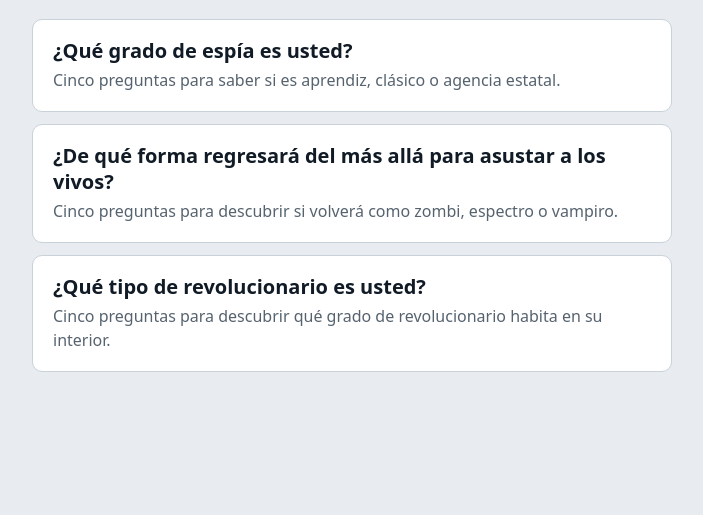
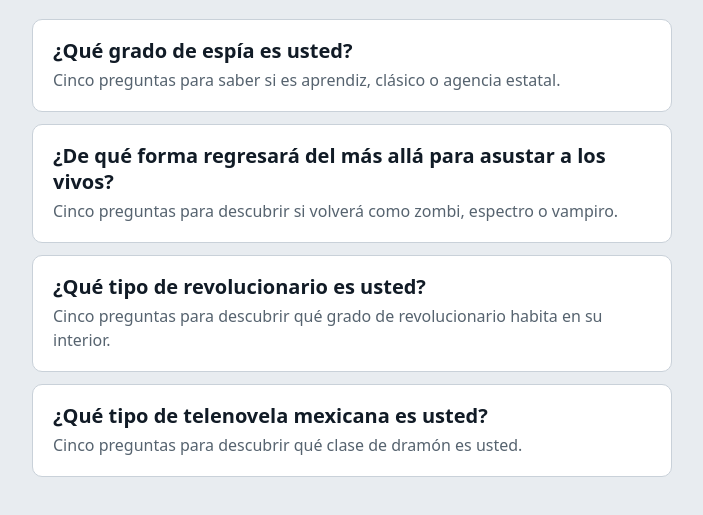
Before and after one commit to elotroduarte/tests, a plain HTML site: page index.html in a window 1280 px wide. Shown: the part 107-622 px from the top of the page, without its empty margins (288-991 px from the left). Drawn offline with Linux system fonts and the light colour scheme.

Commit message:
Add new telenovela quiz link to index.html

```diff
--- a/index.html
+++ b/index.html
@@ -57,6 +57,13 @@ h1{font-size:clamp(28px,6vw,38px);line-height:1.15;font-weight:700;margin:0 0 6p
       </a>
     </li>
 
+    <li>
+      <a href="telenovela/">
+        <span class="name">¿Qué tipo de telenovela mexicana es usted?</span>
+        <span class="desc">Cinco preguntas para descubrir qué clase de dramón es usted.</span>
+      </a>
+    </li>
+
   </ul>
 </main>
 </body>
```
